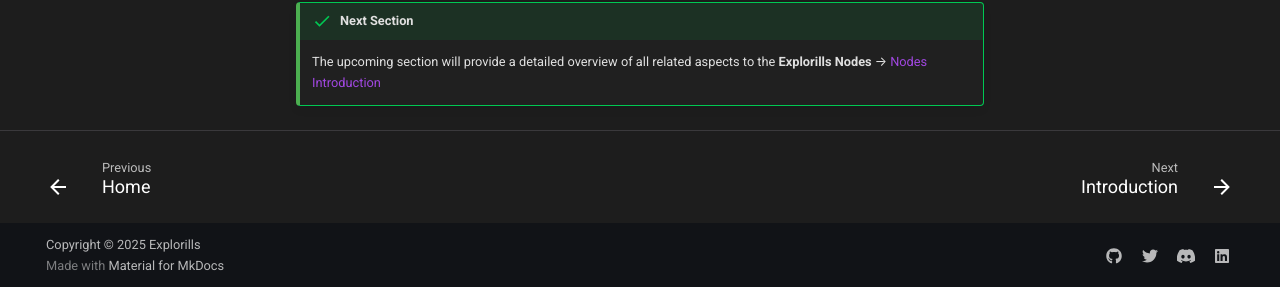
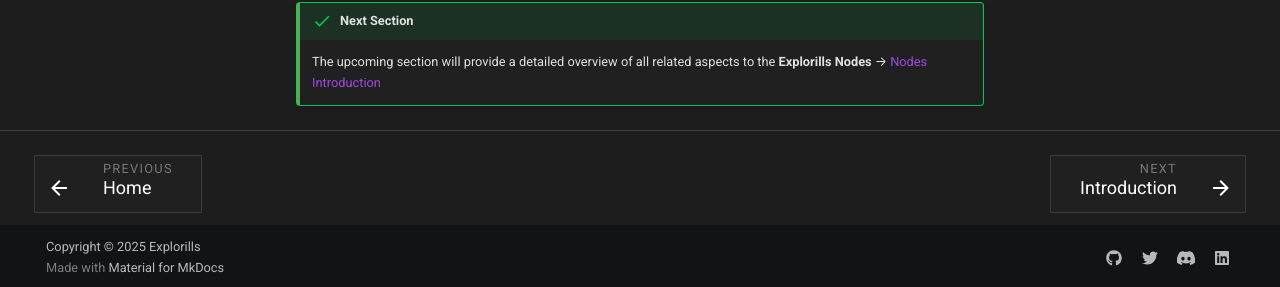
Before and after one commit to explorills/docs, an MkDocs documentation site: the page built from docs/core-objectives.md, in a window 1280 px wide and 1400 px high, scrolled down 767 px. Shown: the part 1110-1397 px from the top of the window. Built offline with MkDocs 1.6.1 and Material for MkDocs 9.7.7, drawn with Linux system fonts in a browser that asks for light colours; comment, search, counter and statistics services are not loaded.

Commit message:
Fix CloudFront invalidation command and style footer navigation
- Fix multiline CloudFront CLI command syntax error
- Add custom styling for Previous/Next page navigation
- Style footer links with brand colors and hover effects
- Maintain dark theme consistency in footer navigation

```diff
--- a/docs/stylesheets/extra.css
+++ b/docs/stylesheets/extra.css
@@ -176,6 +176,33 @@ body {
   border-top: 1px solid #3a393c;
 }
 
+/* Footer navigation (Previous/Next) */
+.md-footer__inner {
+  background-color: #1d1d1d;
+}
+
+.md-footer__link {
+  background-color: rgba(42, 42, 42, 0.3);
+  border: 1px solid #3a393c;
+  transition: border-color 0.25s, background-color 0.25s;
+}
+
+.md-footer__link:hover {
+  background-color: rgba(161, 71, 225, 0.1);
+  border-color: #a147e1;
+}
+
+.md-footer__title {
+  background-color: transparent;
+}
+
+.md-footer__direction {
+  color: #9e9e9e;
+  font-size: 0.64rem;
+  text-transform: uppercase;
+  letter-spacing: 0.1em;
+}
+
 /* Content container */
 .md-content {
   background-color: transparent;
```
Also changed, not shown: 1 other file.
